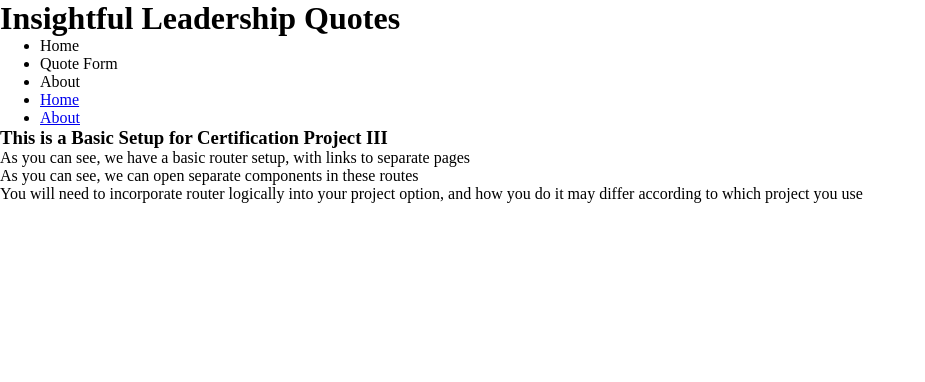
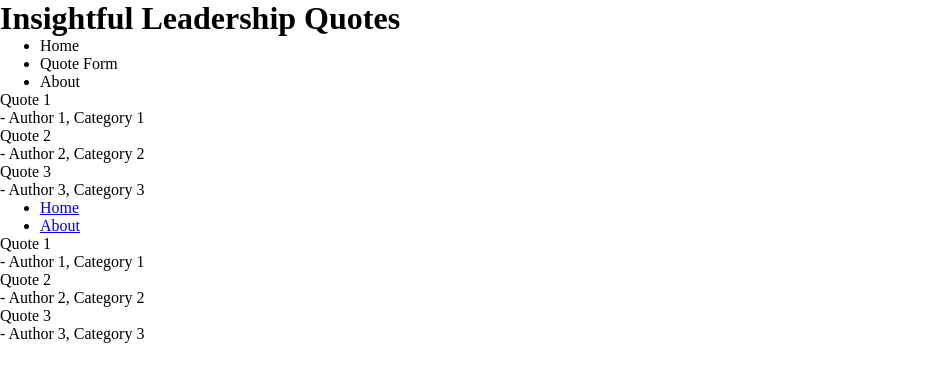
Before and after one commit to zozosy/quotemanager, a React (Vite) app: page /home in a window 1280 px wide. Shown: the top 382 px of the page, without its empty margins (0-925 px from the left). Built offline with nearby package versions, Linux system fonts and the light colour scheme.

Commit message:
created QuoteHomepage file

```diff
--- a/src/App.jsx
+++ b/src/App.jsx
@@ -13,6 +13,8 @@ import Home from './components/Home';
 import About from './components/About';
 import Header from './components/Header';
 import NavigationBar from './components/NavigationBar';
+import QuotesHomepage from './components/QuotesHomepage';
+
 
 
 const App = () => {
@@ -21,6 +23,7 @@ const App = () => {
       <div>
         <Header/>
         <NavigationBar/>
+        <QuotesHomepage/>
         <nav>
           <ul>
             <li>
@@ -35,7 +38,7 @@ const App = () => {
             renders the first one that matches the current URL.
             Furthermore, notice how the content above always renders? On each page? */}
         <Routes>
-          <Route path="/home" element={<Home />} />
+          <Route path="/home" element={<QuotesHomepage/>} />
           <Route path="/about" element={<About />} />
         </Routes>
       </div>
--- /dev/null
+++ b/src/components/QuotesHomepage.jsx
@@ -0,0 +1,32 @@
+// QuotesHomepage.jsx
+import React from 'react';
+
+// Declaring the QuotesHomepage functional component
+const QuotesHomepage = () => {
+  // Array of quote objects, each containing id, quote, author, and category properties
+  const quotes = [
+    { id: 1, quote: "Quote 1", author: "Author 1", category: "Category 1" },
+    { id: 2, quote: "Quote 2", author: "Author 2", category: "Category 2" },
+    { id: 3, quote: "Quote 3", author: "Author 3", category: "Category 3" },
+  ];
+
+  // Rendering JSX to display the list of quotes
+  return (
+    // Wrapper <div> with class name 'quotes-homepage'
+    <div className="quotes-homepage">
+      {/* Mapping over each quote object in the quotes array */}
+      {quotes.map(quote => (
+        // Each quote object is wrapped in a <div> with a unique key
+        <div key={quote.id}>
+          {/* Displaying the quote text */}
+          <p>{quote.quote}</p>
+          {/* Displaying the author and category */}
+          <p>- {quote.author}, {quote.category}</p>
+        </div>
+      ))}
+    </div>
+  );
+};
+
+// Exporting the QuotesHomepage component as the default export
+export default QuotesHomepage;
```
